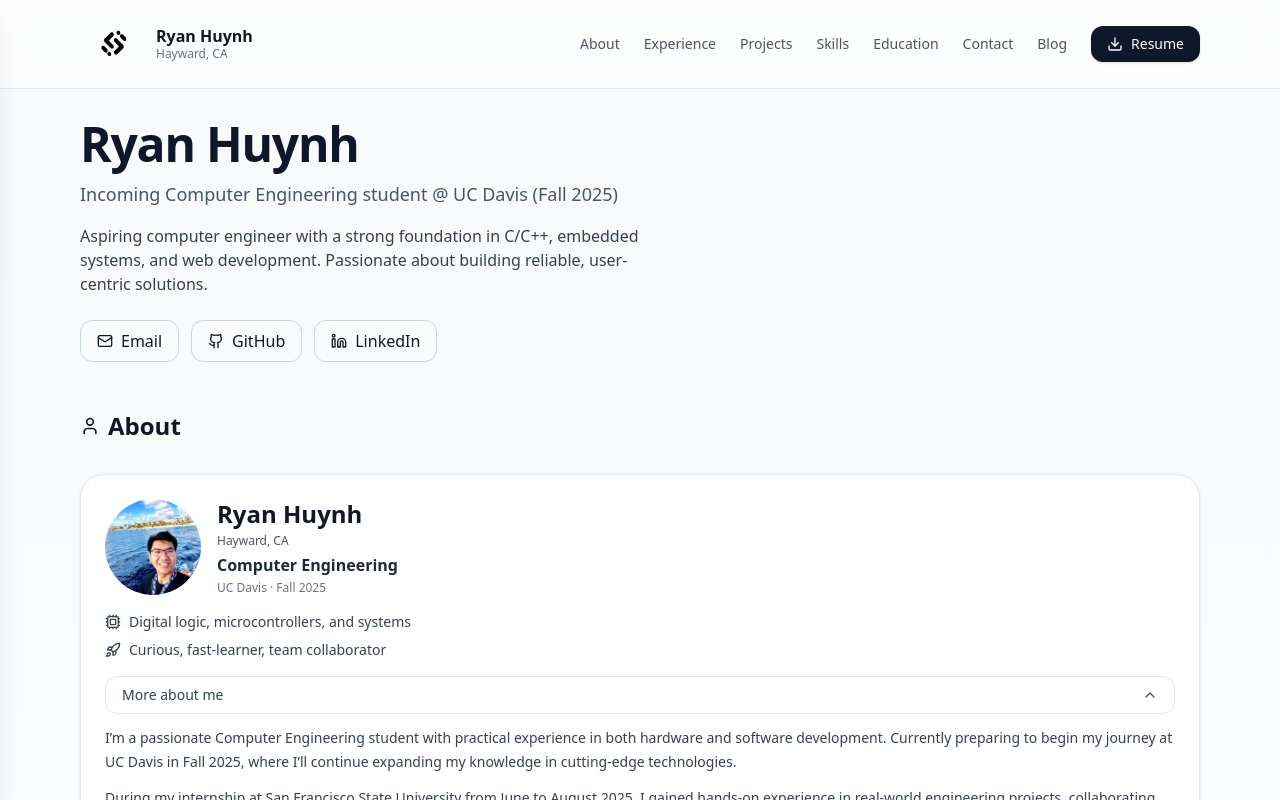
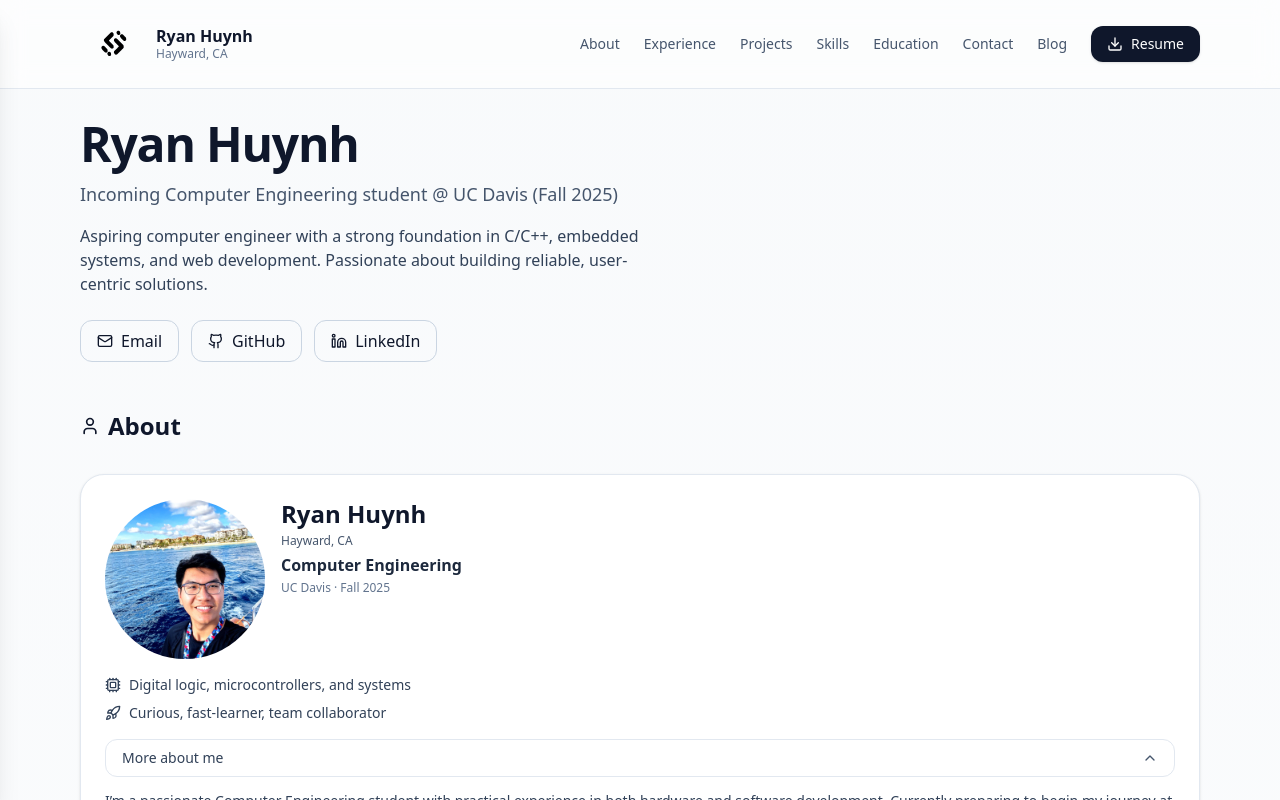
Before and after one commit to ryanhuynh02/ryan-portfolio, a Next.js app: page / in a window 1280 px wide. Shown: the top 800 px of the page. Built offline with nearby package versions, Linux system fonts and the light colour scheme.

Commit message:
fix profile pict

```diff
--- a/src/app/page.tsx
+++ b/src/app/page.tsx
@@ -550,12 +550,12 @@ export default function Portfolio() {
           <div className="relative">
             <div className="rounded-3xl border border-slate-200 bg-white p-6 shadow-sm">
             <div className="flex flex-col sm:flex-row items-center sm:items-start gap-4">
-            <div className="w-28 h-28 sm:w-24 sm:h-24 rounded-full overflow-hidden shrink-0">
+            <div className="w-28 h-28 sm:w-28 sm:h-28 md:w-36 md:h-36 lg:w-40 lg:h-40 rounded-full overflow-hidden shrink-0">
               <Image
                 src="/profile-picture.jpeg"
                 alt="Ryan Huynh"
-                width={112}
-                height={112}
+                width={160}
+                height={160}
                 className="object-cover w-full h-full"
                 priority
               />
```
